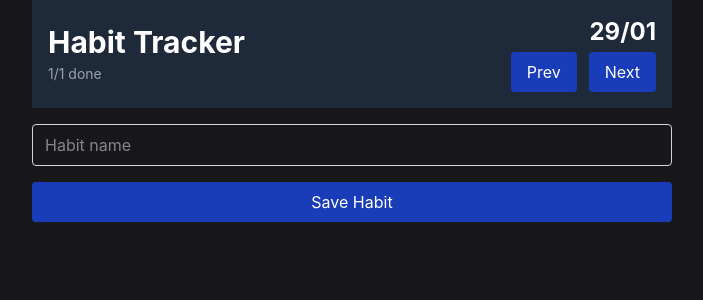
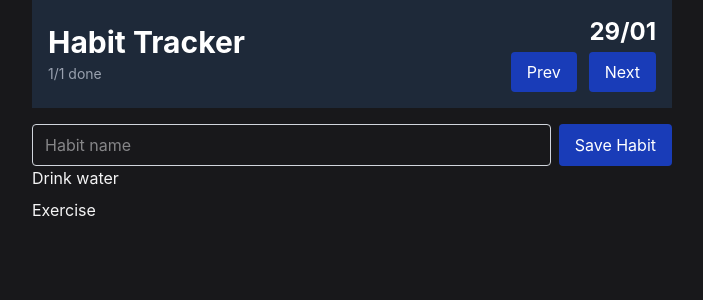
Before and after one commit to Emir2001Mehinbasic/HabitTracker_react_Ts, a React (Vite) app: page / in a window 1280 px wide. Shown: the top 300 px of the page, without its empty margins (288-991 px from the left). Built offline with nearby package versions, Linux system fonts and the light colour scheme.

Commit message:
Added Habit list

```diff
--- a/src/App.tsx
+++ b/src/App.tsx
@@ -1,11 +1,13 @@
 import { Header } from "./components/header";
 import { HabitForm } from "./components/form";
+import { HabitList } from "./components/habitList";
 
 export default function App() {
   return (
     <div className="max-w-2xl mx-auto px-4 flex-col gap-4">
       <Header />
       <HabitForm />
+      <HabitList />
     </div>
   )
 }
--- a/src/components/form.tsx
+++ b/src/components/form.tsx
@@ -2,11 +2,11 @@ import Button from './button';
 
 export const HabitForm = () => {
   return (
-    <form className="flex flex-col gap-4 mt-4">
+    <form className="flex  gap-2 mt-4 w-full">
       <input
         type="text"
         placeholder="Habit name"
-        className="border border-gray-300 rounded px-3 py-2 focus:outline-none focus:ring-2 focus:ring-blue-500"
+        className="flex-1 border border-gray-300 rounded px-3 py-2 focus:outline-none focus:ring-2 focus:ring-blue-500"
       />
       <Button>Save Habit</Button>
     </form>
--- /dev/null
+++ b/src/components/habitList.tsx
@@ -0,0 +1,16 @@
+import Button from "./button";
+
+export const HabitList = () => {
+  const habits = [{ id: 1, name: "Drink water" }, { id: 2, name: "Exercise" }];
+
+  if (habits.length === 0) {
+    return (<p className="text-center text-gray-500 mt-4 py-12">No habits to display.</p>);
+  }
+  return (<div className="flex flex-col gap-2 ">
+    {habits.map((habit) => (<h1>{habit.name}</h1>))}
+  </div>
+
+
+
+  );
+};
```
